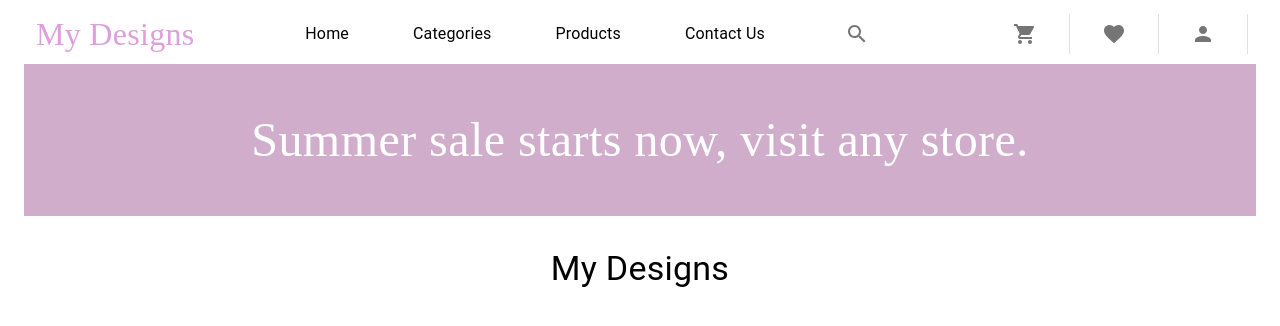
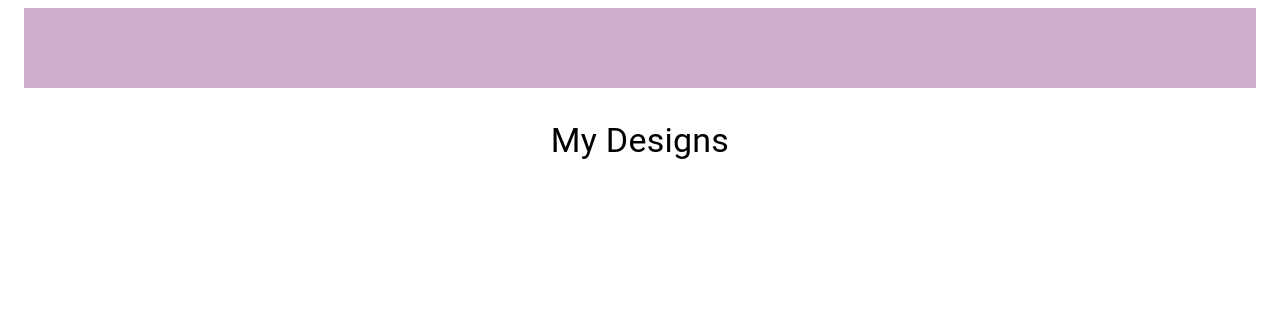
Before and after one commit to shareed/my-designs, a React (Create React App) app: page / in a window 1280 px wide. Shown: the top 326 px of the page. Built offline with nearby package versions, Linux system fonts and the light colour scheme.

Commit message:
removed code from desgins

```diff
--- a/src/components/menu/MenuDesktop.js
+++ b/src/components/menu/MenuDesktop.js
@@ -7,23 +7,7 @@ const MenuDesktop = ({matches}) => {
   return (
      /*Container--------------------------------------------------------*/
      <MenuContainer>
-     {/* Header--------------------------------------------------- */}
-     <MenuHeader>
-         My Designs
-     </MenuHeader>
-     {/* List -----------------------------------------------------*/}
-     <MyList type="row">
-         <ListItemText primary="Home" />
-         <ListItemText primary="Categories" />
-         <ListItemText primary="Products" />
-         <ListItemText primary="Contact Us" />
-         <ListItemButton>
-             <ListItemIcon>
-                 <SearchIcon />
-             </ListItemIcon>
-         </ListItemButton>
-     </MyList>
-     <Options matches={matches} />
+
  </MenuContainer>
   )
 }
--- a/src/components/promotions/Promotions.js
+++ b/src/components/promotions/Promotions.js
@@ -32,13 +32,7 @@ const Promotions = () => {
 
     return (
         <PromotionsContainer ref={containerRef}>
-            <Slide container={containerRef.current} direction={show ? "left" : "right"} in={show} timeout={{enter: 600, exit: 400}}>
-                <Box display={"flex"} justifyContent={"center"} alignItems={"center"}>
-                    <MessageText>
-                        {messages[messageIndex]}
-                    </MessageText>
-                </Box>
-            </Slide>
+
 
 
         </PromotionsContainer>
```
